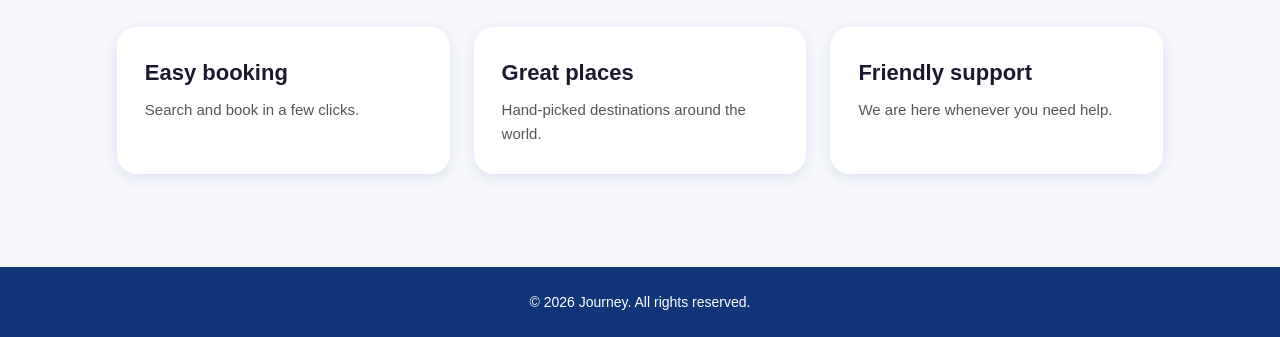
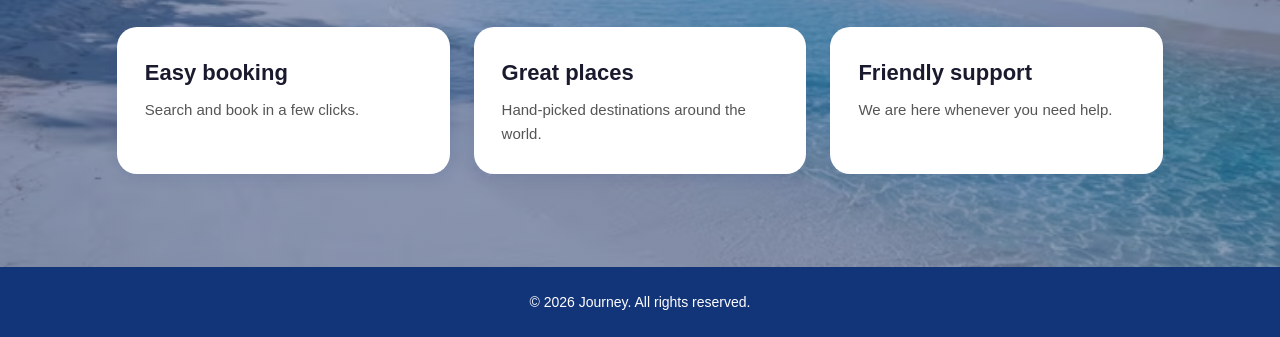
Before and after one commit to Toluplay/Travel-agency, a plain HTML site: page about.html in a window 1280 px wide. Shown: the part 463-800 px from the top of the page. Drawn offline with Linux system fonts and the light colour scheme.

Commit message:
update about  page

```diff
--- a/about.css
+++ b/about.css
@@ -10,7 +10,9 @@ body {
   flex-direction: column;
   font-family: Arial, Helvetica, sans-serif;
   color: #1a1a2e;
-  background: #f5f7fb;
+   background:
+    linear-gradient(rgba(18, 53, 122, 0.45), rgba(18, 53, 122, 0.45)),
+    url("beach.jpg") center / cover no-repeat fixed;
   line-height: 1.6;
 }
 
@@ -125,6 +127,10 @@ nav a:hover {
   display: grid;
   grid-template-columns: repeat(auto-fit, minmax(260px, 1fr));
   gap: 24px;
+  transition: transform 0.2s;
+}
+.cards:hover{
+    transform: translateY(-5px);
 }
 
 .card-info {
```
Also changed, not shown: index.html (renamed from Landingpage.html).
